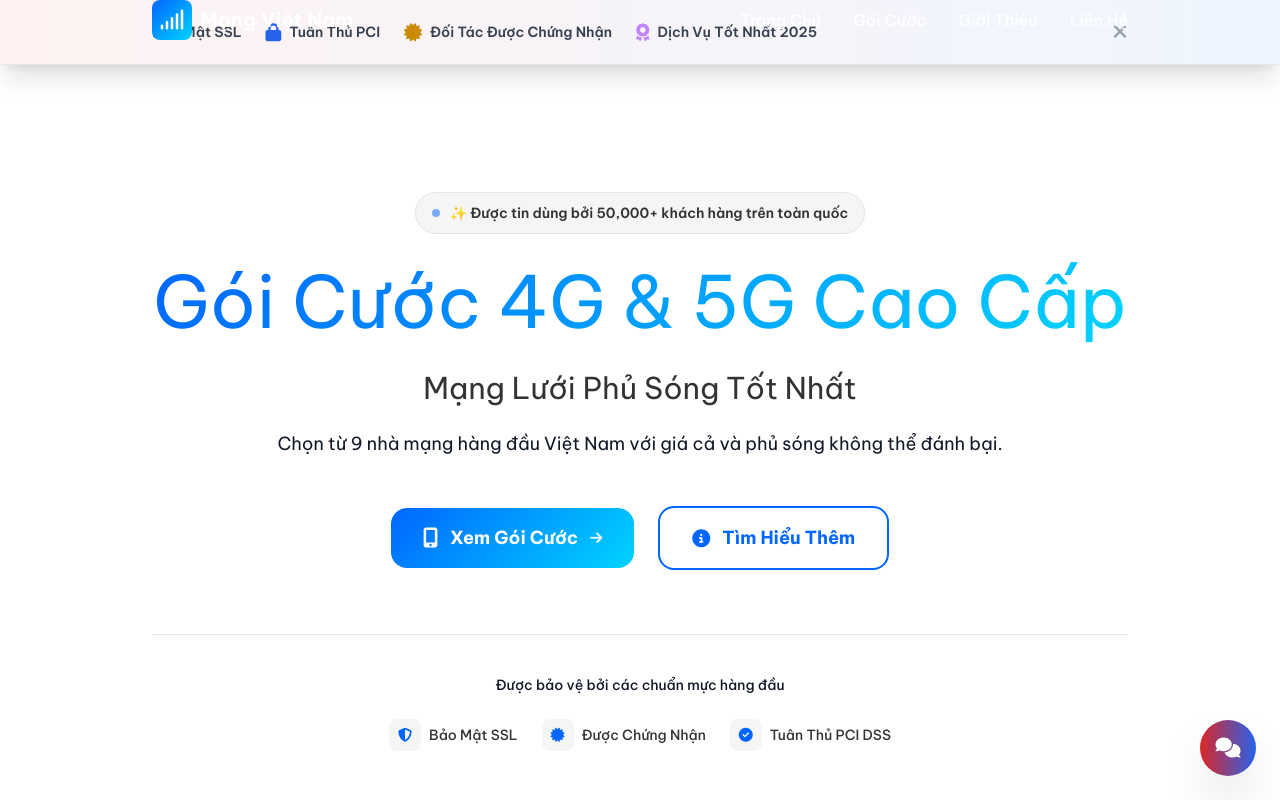
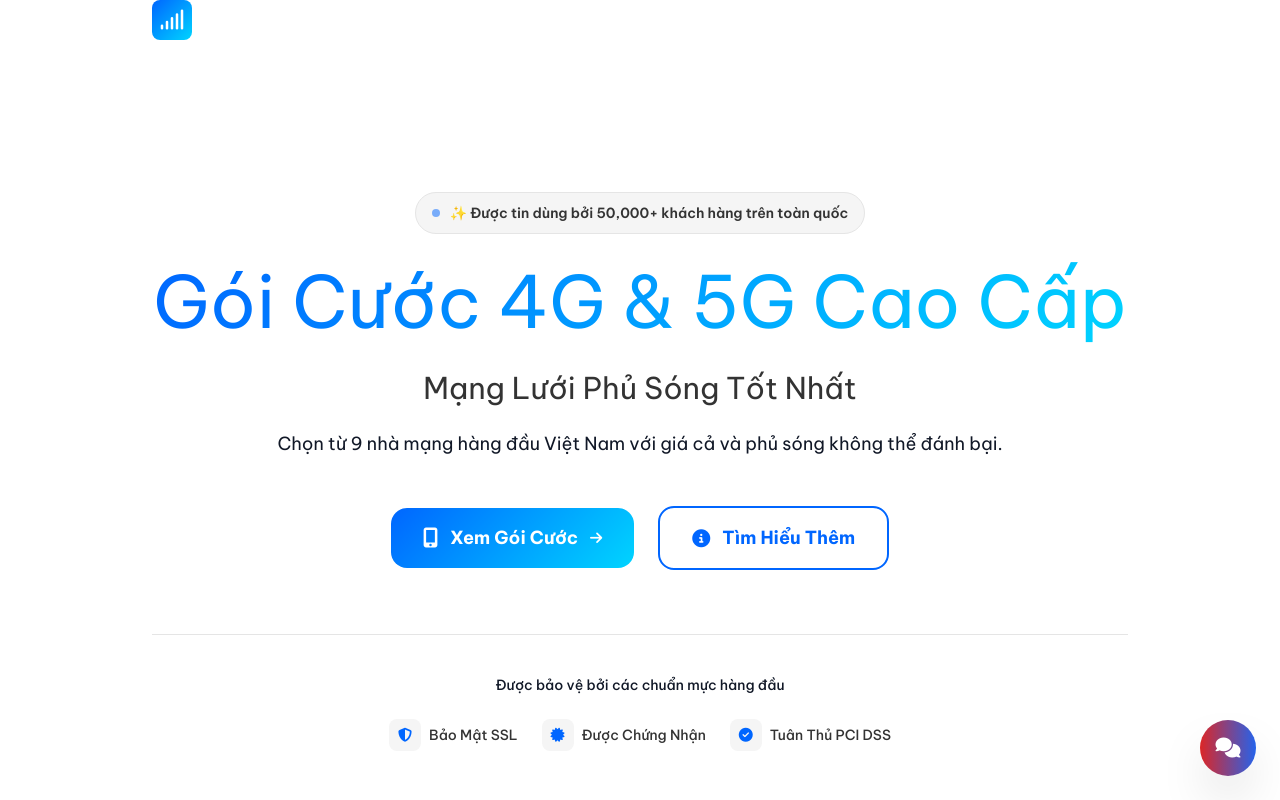
Before and after one commit to so2vaso3-web/4g5g-vietnam-website, a Next.js app: page / in a window 1280 px wide. Shown: the top 800 px of the page. Built offline with nearby package versions, Linux system fonts and the light colour scheme.

Commit message:
🔕 Remove TrustBanner popup notification

```diff
--- a/src/app/page.tsx
+++ b/src/app/page.tsx
@@ -22,7 +22,8 @@ export default function Home() {
       <VisitorTracker />
       {/* WelcomeBanner tạm thời tắt để web có nền trắng */}
       {/* <WelcomeBanner /> */}
-      <TrustBanner />
+      {/* TrustBanner tạm thời tắt */}
+      {/* <TrustBanner /> */}
       <Header />
       <Hero />
       <CarrierSection />
```
